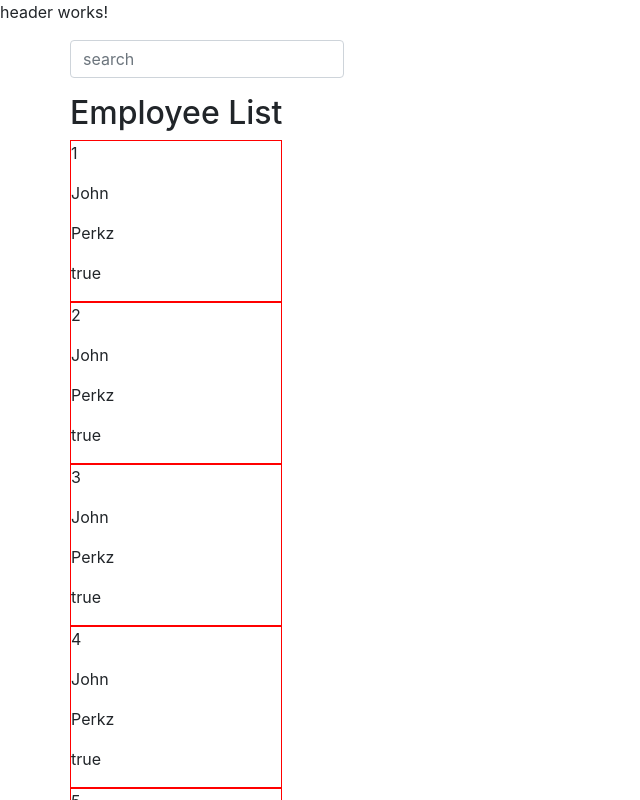
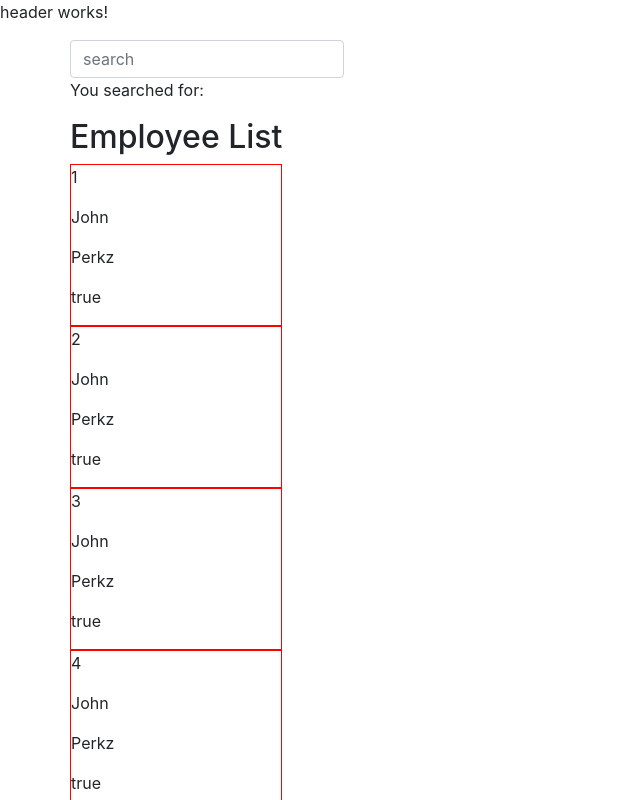
Before and after one commit to KaticaKaja/employees-register, an Angular app: page / in a window 1280 px wide. Shown: the top 800 px of the page, without its empty margins (0-640 px from the left). Built offline with nearby package versions, Linux system fonts and the light colour scheme.

Commit message:
search-emplist observable working

```diff
--- a/src/app/components/search/search.component.html
+++ b/src/app/components/search/search.component.html
@@ -1,5 +1,5 @@
 
     <div class="form-group">
-        <input type="text" class="form-control" placeholder="search" [(ngModel)]="inputSearch" (ngModelChange) = "inputSearch=$event">
-       {{inputSearch}}
+        <input type="text" class="form-control" placeholder="search" [(ngModel)]="inputSearch" (keyup)="sendEmployee()">
+       You searched for: {{inputSearch}}
     </div>
--- a/src/app/components/search/search.component.ts
+++ b/src/app/components/search/search.component.ts
@@ -14,10 +14,6 @@ export class SearchComponent implements OnInit {
 
   ngOnInit(): void {
   }
-  // getEmployee(emp){
-  //   this.inputSearch = emp.value;
-
-  // }
 
   sendEmployee(){
     this.interactionService.sendValue(this.inputSearch);
--- a/src/app/services/empl-service.service.ts
+++ b/src/app/services/empl-service.service.ts
@@ -1,5 +1,5 @@
 import { Injectable } from '@angular/core';
-import { BehaviorSubject, Subject } from 'rxjs';
+import { Subject } from 'rxjs';
 
 @Injectable({
   providedIn: 'root'
@@ -7,7 +7,7 @@ import { BehaviorSubject, Subject } from 'rxjs';
 export class EmplServiceService {
 
 
-  private  inputValueSource = new BehaviorSubject<string>("");
+  private  inputValueSource = new Subject<string>();
   inputValue$ = this.inputValueSource.asObservable();
 
 
```
